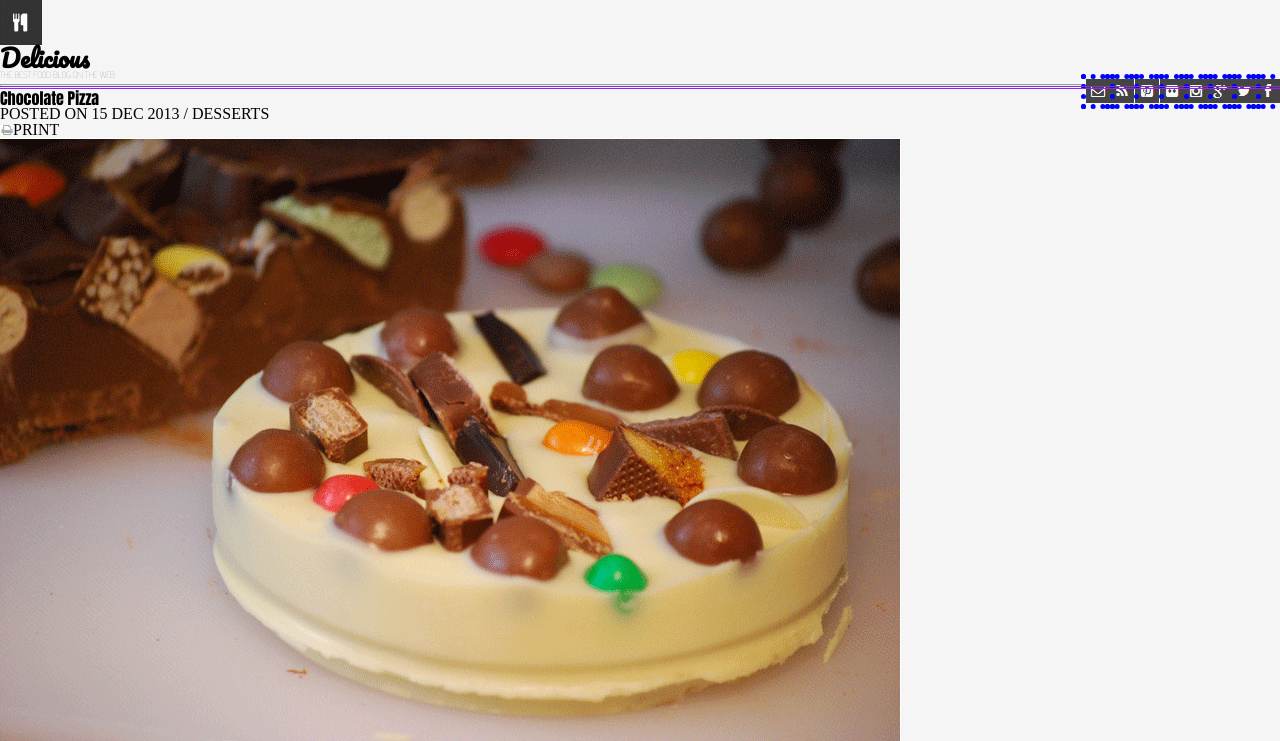
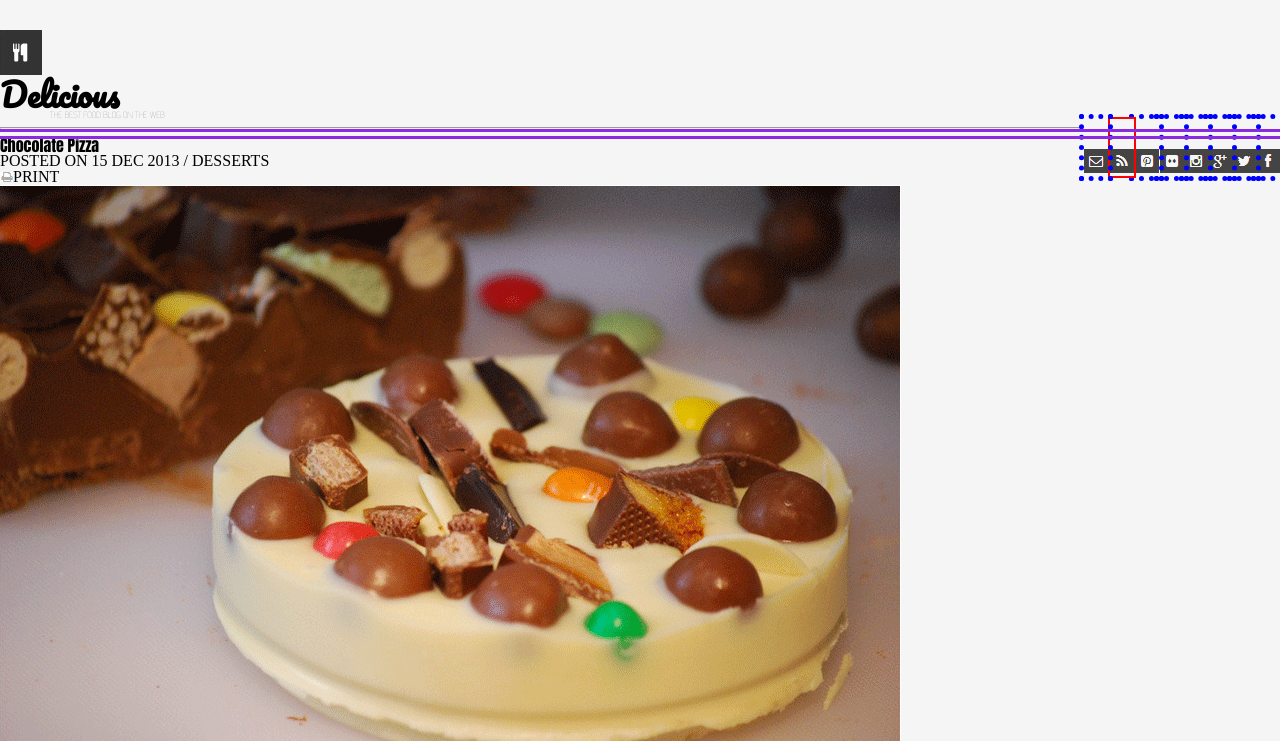
Before and after one commit to DaddyBearSEA/chocolate-pizza, a plain HTML site: page index.html in a window 1280 px wide. Shown: the top 741 px of the page. Drawn offline with Linux system fonts and the light colour scheme.

Commit message:
working on stylesheet

```diff
--- a/style.css
+++ b/style.css
@@ -1,6 +1,8 @@
 
 * {
   background-color: whitesmoke;
+  display: inline-flexbox;
+  flex-flow: column;
 
 
 }
@@ -9,13 +11,12 @@
 
 /*  Header  */
 header {
-  display: float;
-  outline: blueviolet 3px double;
-  font-family: 'Advent Pro', sans-serif;
-  color: grey;
-  font-size: thin;
-  font-size: xx-small;
-  outline: blue 2 dotted;
+  /* display: float; */
+  outline: blueviolet 10px double;
+
+}
+header img {
+  margin-top: 30px;
 
 }
 
@@ -23,7 +24,8 @@ header p:nth-child(2){
   font-family: 'Pacifico', cursive;
   color: black;
   font-weight: bold;
-  font-size: x-large;
+  font-size: xx-large;
+  margin: auto;
 }
 
 header p:nth-child(3){
@@ -31,16 +33,20 @@ header p:nth-child(3){
   color: grey;
   font-size: thin;
   font-size: xx-small;
+  margin-left: 50px;
 
 }
 
-ul li{
+header ul li{
   float: right;
-  display: inline-block;
+  /* display: inline; */
   outline: dotted 5px blue;
   /* display: inline-block; */
 }
-
+header ul li:nth-child(7){
+  margin-left: 2px;
+  outline: red 2px solid;
+}
 
 /* Main section */
 main h1{
```
